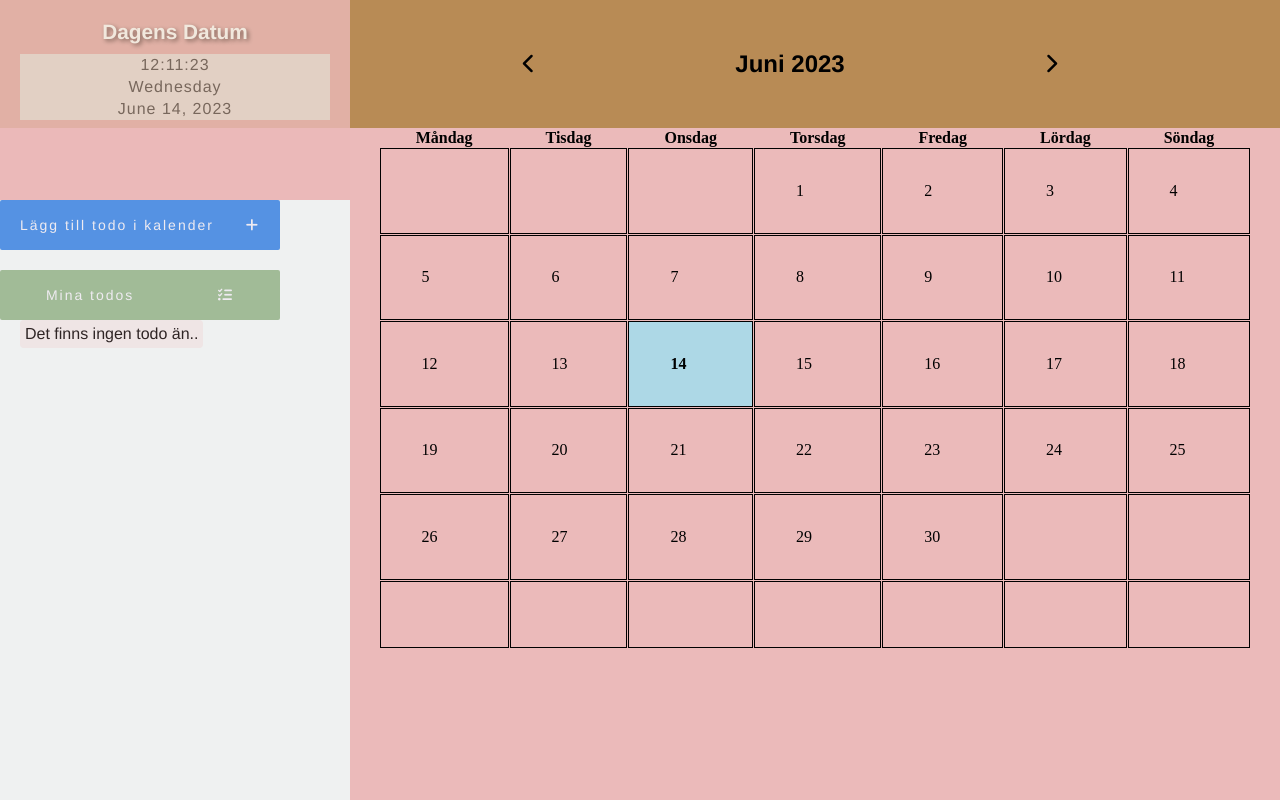
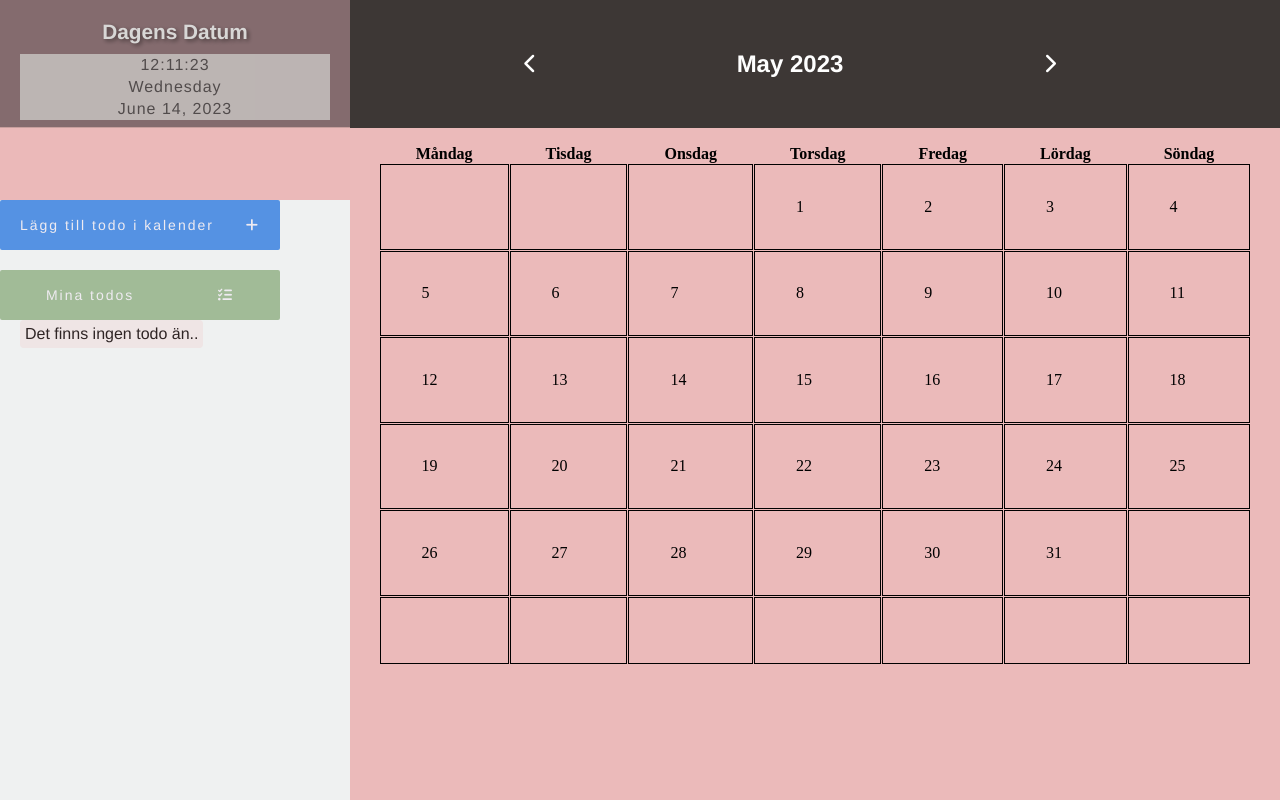
Before and after one commit to Radagastno1/onlinecalendar, a plain HTML site: page public/index.html in a window 1280 px wide. Both pictures are taken after a click on the button 529 px from the left and 64 px from the top of the page. Drawn offline with Linux system fonts and the light colour scheme.

Commit message:
Month & Year change in calendar, tiny color change too

```diff
--- a/public/aside.css
+++ b/public/aside.css
@@ -123,12 +123,13 @@ aside {
     top: 0;
     left: 0;
     display: flexbox;
-    height: 200px;
+    height: 127px;
     width: 350px;
     padding: 20px;
     box-sizing: border-box;
     font-family: "Helvetica", Arial, sans-serif;
     color: #ffffff;
+    background-color: #97797e;
   }
 
   .today-aside h3 {
--- a/public/calendar.js
+++ b/public/calendar.js
@@ -1,16 +1,72 @@
+document.addEventListener('DOMContentLoaded', main);
 
-document.addEventListener('DOMContentLoaded', main);
+function main() {
+  var prevMonthButton = document.querySelector("[data-cy='prev-month']");
+  var nextMonthButton = document.querySelector("[data-cy='next-month']");
+
+  prevMonthButton.addEventListener('click', function() {
+    changeMonth(-1);
+  });
+
+  nextMonthButton.addEventListener('click', function() {
+    changeMonth(1);
+  });
+
+  updateCalendarCells();
+}
+
+function changeMonth(change) {
+  var monthYearElement = document.querySelector("[data-cy='month-year']");
+  var [month, year] = monthYearElement.textContent.split(' ');
+  month = getMonthNumber(month);
+
+  var newDate = new Date(year, month - 1 + change, 1);
+  var newMonth = newDate.toLocaleString('default', { month: 'long' });
+  var newYear = newDate.getFullYear();
+  newMonth = capitalizeFirstLetter(newMonth);
+  monthYearElement.textContent = newMonth + ' ' + newYear;
+
+  updateCalendarCells();
+}
+
+function capitalizeFirstLetter(string) {
+  return string.charAt(0).toUpperCase() + string.slice(1);
+}
+
+function getMonthNumber(month) {
+  var months = [
+    'januari',
+    'februari',
+    'mars',
+    'april',
+    'maj',
+    'juni',
+    'juli',
+    'augusti',
+    'september',
+    'oktober',
+    'november',
+    'december'
+  ];
+
+  return months.indexOf(month.toLowerCase()) + 1;
+}
+
 function updateCalendarCells() {
   var calendarBody = document.getElementById('calendar-body');
   calendarBody.innerHTML = '';
 
+  var monthYearElement = document.querySelector("[data-cy='month-year']");
+  var [month, year] = monthYearElement.textContent.split(' ');
+  month = getMonthNumber(month);
+
   var currentDate = new Date();
   var currentDay = currentDate.getDate();
 
-    var firstDayOfMonth = new Date(currentDate.getFullYear(), currentDate.getMonth(), 1);
+  var firstDayOfMonth = new Date(year, month - 1, 1);
   var startingDay = (firstDayOfMonth.getDay() + 6) % 7;
 
-    var daysInMonth = new Date(currentDate.getFullYear(), currentDate.getMonth() + 1, 0).getDate();
+  var daysInMonth = new Date(year, month, 0).getDate();
   var dayCounter = 1;
 
   for (var i = 0; i < 6; i++) {
@@ -22,20 +78,22 @@ function updateCalendarCells() {
 
       if (i === 0 && j < startingDay) {
         cell.textContent = '';
-            }else if (dayCounter > daysInMonth) {
+      } else if (dayCounter > daysInMonth) {
         cell.textContent = '';
-            }else {
+      } else {
         cell.textContent = dayCounter;
 
-                if (dayCounter === currentDay) {
+        if (dayCounter === currentDay && month === currentDate.getMonth() + 1 && year == currentDate.getFullYear()) {
           cell.classList.add('current-day');
         }
 
         dayCounter++;
       }
+
       cell.classList.add('data-cy', 'calendar-cell-date');
       row.appendChild(cell);
     }
+
     calendarBody.appendChild(row);
   }
 }
--- a/public/header.css
+++ b/public/header.css
@@ -13,21 +13,22 @@ header {
     height: 8rem;
     position: fixed;
     top: 0;
-    background-color: rgb(184, 139, 85);
+    background-color: rgb(61, 55, 53);
     display: flex;
-   justify-content:center;
+    justify-content:center;
     align-items: center;
 }
 
 #header-items {
     display: flex;
+    color:rgb(255, 255, 255);
     margin-left: 300px;
 }
 
 #header-items button {
     margin: 0 200px;
     font-size: 20px;
-    color: black;
+    color: rgb(255, 255, 255);
     background-color: transparent;
     border: none;
     cursor: pointer;
--- a/public/index.html
+++ b/public/index.html
@@ -6,10 +6,6 @@
   <meta http-equiv="X-UA-Compatible" content="IE=edge" />
   <meta name="viewport" content="width=device-width, initial-scale=1.0" />
   <title>Document</title>
-  <script src="main.js"></script>
-  <script src="calendar.js"></script>
-  <script src="todo.js"></script>
-  <script src="today.js"></script>
   <link rel="stylesheet" href="header.css">
   <link rel="stylesheet" href="main.css">
   <link rel="stylesheet" href="aside.css">
@@ -22,13 +18,14 @@
   <header>
     <div id="header-items">
 
-      <button data-cy="prev-month" onclick="changeMonth(-1)" title="Förgående månad">
+      <button data-cy="prev-month" title="Förgående månad">
         <i class="fas fa-chevron-left"></i>
       </button>
-        <h2 data-cy="month-year">Juni 2023</h2>
-      <button data-cy="next-month" onclick="changeMonth(1)" title="Nästa månad">
+      <h2 data-cy="month-year">Juni 2023</h2>
+      <button data-cy="next-month" title="Nästa månad">
         <i class="fas fa-chevron-right"></i>
       </button>
+
 
     </div>
   </header>
@@ -150,6 +147,10 @@
     </div>
 
   </main>
+  <script src="main.js"></script>
+  <script src="calendar.js"></script>
+  <script src="todo.js"></script>
+  <script src="today.js"></script>
 </body>
 
 </html>
--- a/public/main.css
+++ b/public/main.css
@@ -8,7 +8,7 @@ main {
     margin-left:350px;
     /* width: calc(100% - 350px);  */
     width: auto;
-    margin-top: 8rem;
+    margin-top: 9rem;
     height: auto;
     background-color: rgb(235, 186, 186);
     display: flex;
```
Lines whose indentation alone changed are shown as unchanged.
